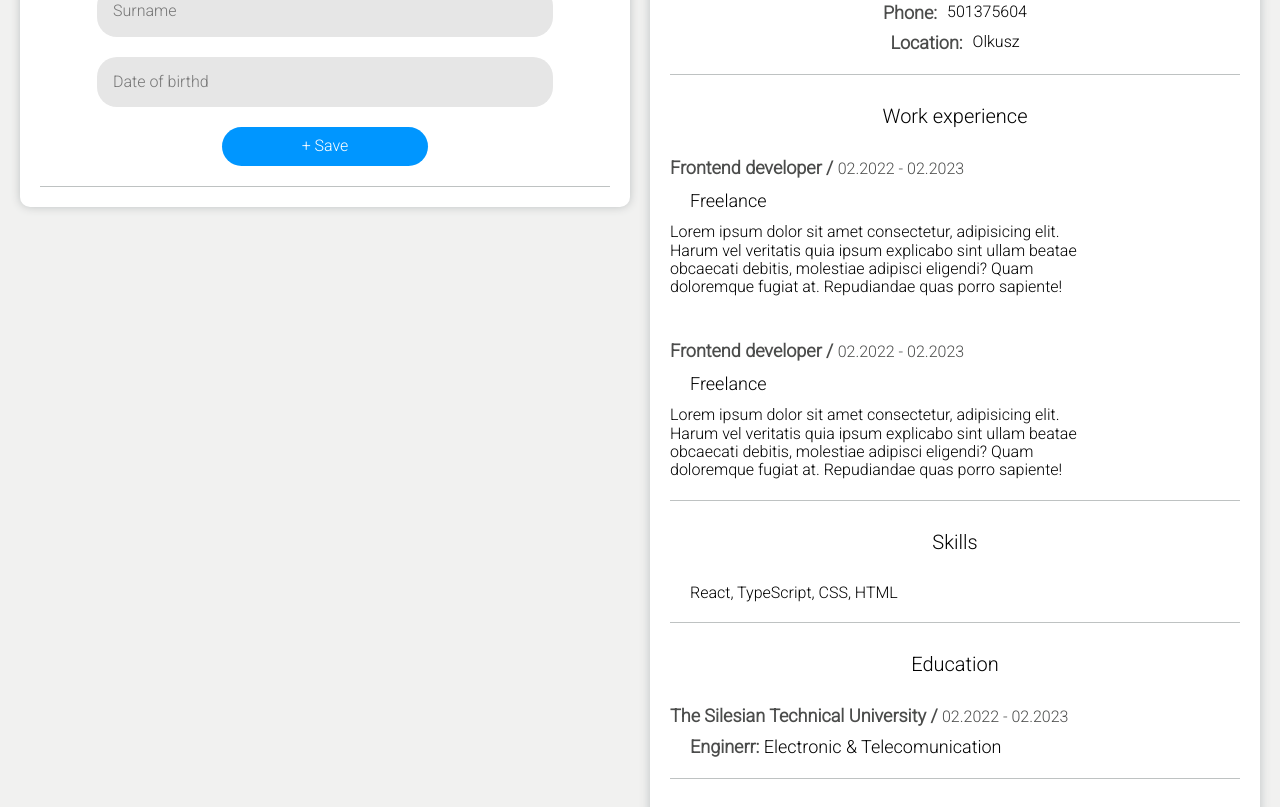
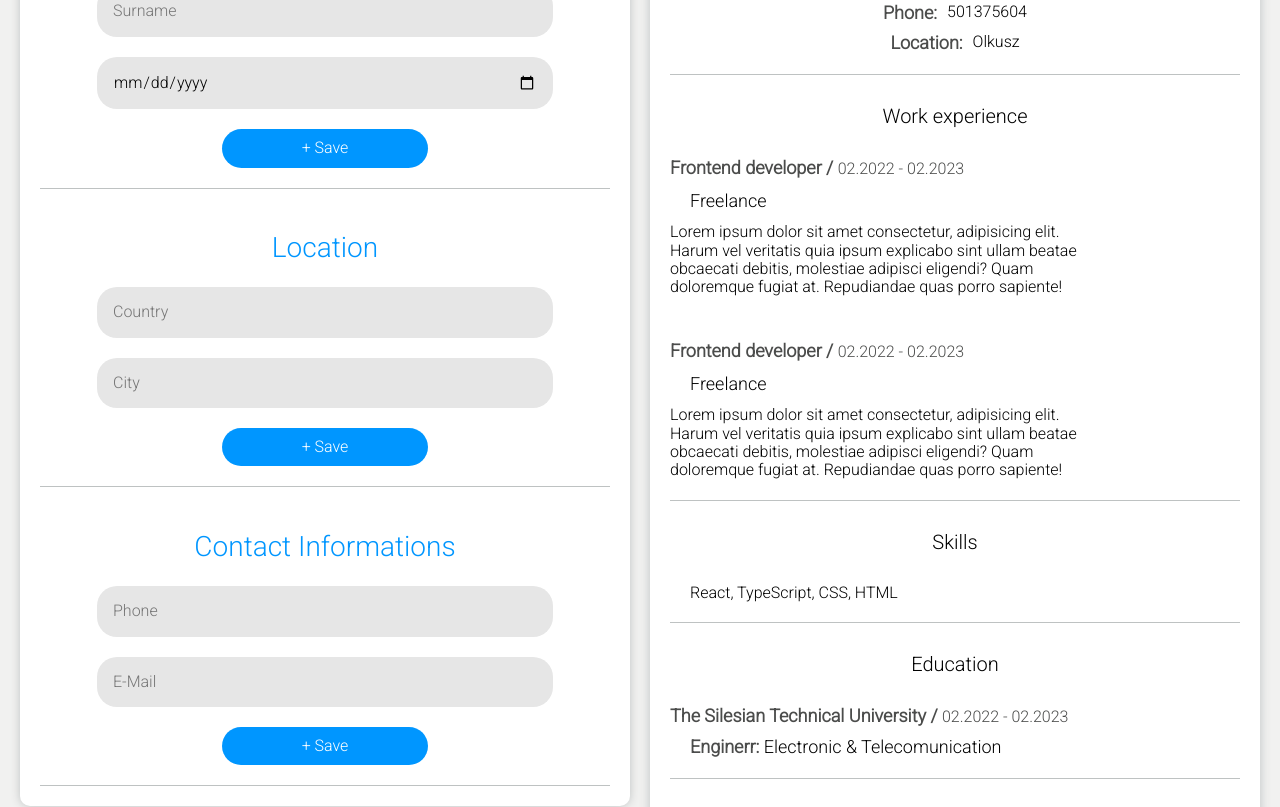
Before and after one commit to mizdebski77/Easy-Employ, a React (Create React App) app: page /CV-Creator in a window 1280 px wide. Shown: the part 453-1260 px from the top of the page. Built offline with nearby package versions, Linux system fonts and the light colour scheme.

Commit message:
Types to inputs added

```diff
--- a/src/features/Creator/CvPreviev/cvPreview.tsx
+++ b/src/features/Creator/CvPreviev/cvPreview.tsx
@@ -9,9 +9,27 @@ export const CvPreview = () => {
                 <FormWrapper>
                     <DataTitle>Basic information</DataTitle>
                     <DataForm>
-                        <DataInput placeholder='Name' />
-                        <DataInput placeholder='Surname ' />
-                        <DataInput placeholder='Date of birthd' />
+                        <DataInput placeholder='Name' type='text' />
+                        <DataInput placeholder='Surname' type='text' />
+                        <DataInput placeholder='Date of birthd' type='date' />
+                        <SaveButton>+ Save</SaveButton>
+                    </DataForm>
+                </FormWrapper>
+
+                <FormWrapper>
+                    <DataTitle>Location</DataTitle>
+                    <DataForm>
+                        <DataInput placeholder='Country' />
+                        <DataInput placeholder='City ' />
+                        <SaveButton>+ Save</SaveButton>
+                    </DataForm>
+                </FormWrapper>
+
+                <FormWrapper>
+                    <DataTitle>Contact Informations</DataTitle>
+                    <DataForm>
+                        <DataInput placeholder='Phone' type='number' />
+                        <DataInput placeholder='E-Mail ' type='email' />
                         <SaveButton>+ Save</SaveButton>
                     </DataForm>
                 </FormWrapper>
```
Also changed, not shown: src/features/Creator/creator.tsx (+2 -16 lines).
